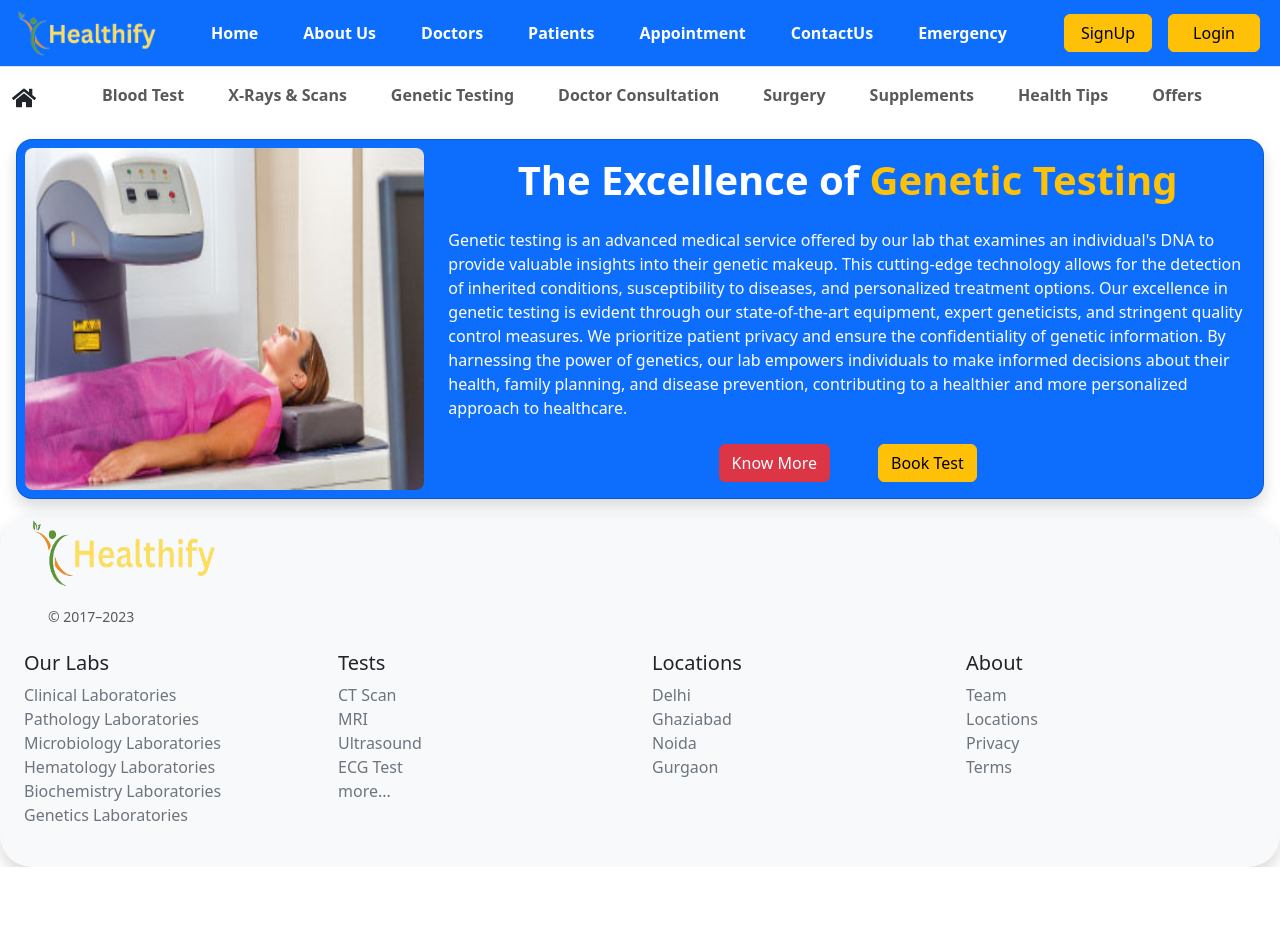
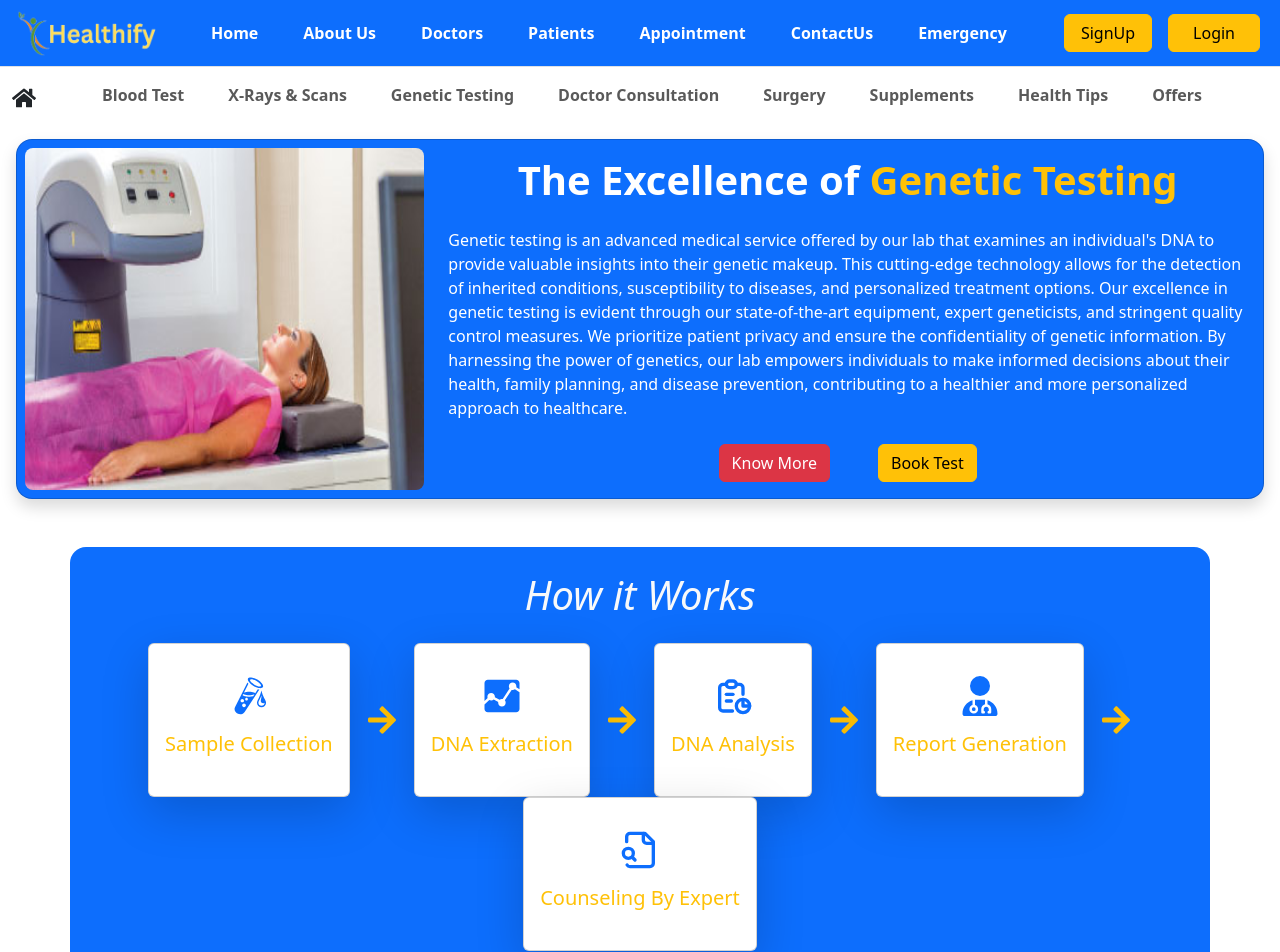
Before and after one commit to yatendra2832/Healthify-MERN, a React (Vite) app in the folder client/: page /genetictesting in a window 1280 px wide. Shown: the top 952 px of the page. Before the commit the page ends 867 px from the top, so only its background shows below. Built offline with nearby package versions, Linux system fonts and the light colour scheme; no server answers.

Commit message:
Genetic Testing page Refactoring

```diff
--- a/client/src/pages/GeneticTesting.jsx
+++ b/client/src/pages/GeneticTesting.jsx
@@ -1,7 +1,16 @@
 import React from "react";
 import TestsCard from "../components/Card/TestsCard";
+
+import { GiDrippingTube } from "react-icons/gi";
+import { IoMdAnalytics } from "react-icons/io";
+import { TbReport } from "react-icons/tb";
+import { FaUserDoctor } from "react-icons/fa6";
+import { LuFileSearch } from "react-icons/lu";
+import { FaArrowRight } from "react-icons/fa";
+
 const GeneticTesting = () => {
   return (
+    <>
       <TestsCard
         title="Genetic Testing"
         content="Genetic testing is an advanced medical service offered by our lab that examines an individual's DNA to provide valuable insights into their genetic makeup. This cutting-edge technology allows for the detection of inherited conditions, susceptibility to diseases, and personalized treatment options. Our excellence in genetic testing is evident through our state-of-the-art equipment, expert geneticists, and stringent quality control measures. We prioritize patient privacy and ensure the confidentiality of genetic information. By harnessing the power of genetics, our lab empowers individuals to make informed decisions about their health, family planning, and disease prevention, contributing to a healthier and more personalized approach to healthcare."
@@ -10,6 +19,59 @@
         altText="Labs"
         linkHref="#"
       />
+
+      <div className="container my-5 bg-primary p-4 rounded-4">
+        <h1 className="text-light text-center mb-4 fst-italic">How it Works</h1>
+        <div className="d-flex justify-content-center align-items-center flex-wrap">
+          <div className="d-flex flex-column align-items-center mx-2">
+            <div className="card text-center p-3 shadow-lg h-100 d-flex flex-column align-items-center">
+              <GiDrippingTube className="icon fs-1 text-primary m-3 m-3" />
+              <h5 className="card-title mt-auto text-warning my-4">
+                Sample Collection
+              </h5>
+            </div>
+          </div>
+          <FaArrowRight className="text-warning fs-2 mx-2" />
+          <div className="d-flex flex-column align-items-center mx-2">
+            <div className="card text-center p-3 shadow-lg h-100 d-flex flex-column align-items-center">
+              <IoMdAnalytics className="icon fs-1 text-primary m-3" />
+              <h5 className="card-title mt-auto text-warning my-4">
+                DNA Extraction
+              </h5>
+            </div>
+          </div>
+          <FaArrowRight className="text-warning fs-2 mx-2" />
+          <div className="d-flex flex-column align-items-center mx-2">
+            <div className="card text-center p-3 shadow-lg h-100 d-flex flex-column align-items-center">
+              <TbReport className="icon fs-1 text-primary m-3" />
+              <h5 className="card-title mt-auto text-warning my-4">
+                DNA Analysis
+              </h5>
+            </div>
+          </div>
+          <FaArrowRight className="text-warning fs-2 mx-2" />
+          <div className="d-flex flex-column align-items-center mx-2">
+            <div className="card text-center p-3 shadow-lg h-100 d-flex flex-column align-items-center">
+              <FaUserDoctor className="icon fs-1 text-primary m-3" />
+              <h5 className="card-title mt-auto text-warning my-4">
+                Report Generation
+              </h5>
+            </div>
+          </div>
+          <FaArrowRight className="text-warning fs-2 mx-2" />
+          <div className="d-flex flex-column align-items-center mx-2 ">
+            <div className="card text-center p-3 shadow-lg h-100 d-flex flex-column align-items-center">
+              <LuFileSearch className="icon fs-1 text-primary m-3" />
+              <h5 className="card-title mt-auto text-warning my-4 ">
+                Counseling By Expert
+              </h5>
+            </div>
+          </div>
+        </div>
+      </div>
+
+
+    </>
   );
 };
 
```
Lines whose indentation alone changed are shown as unchanged.
